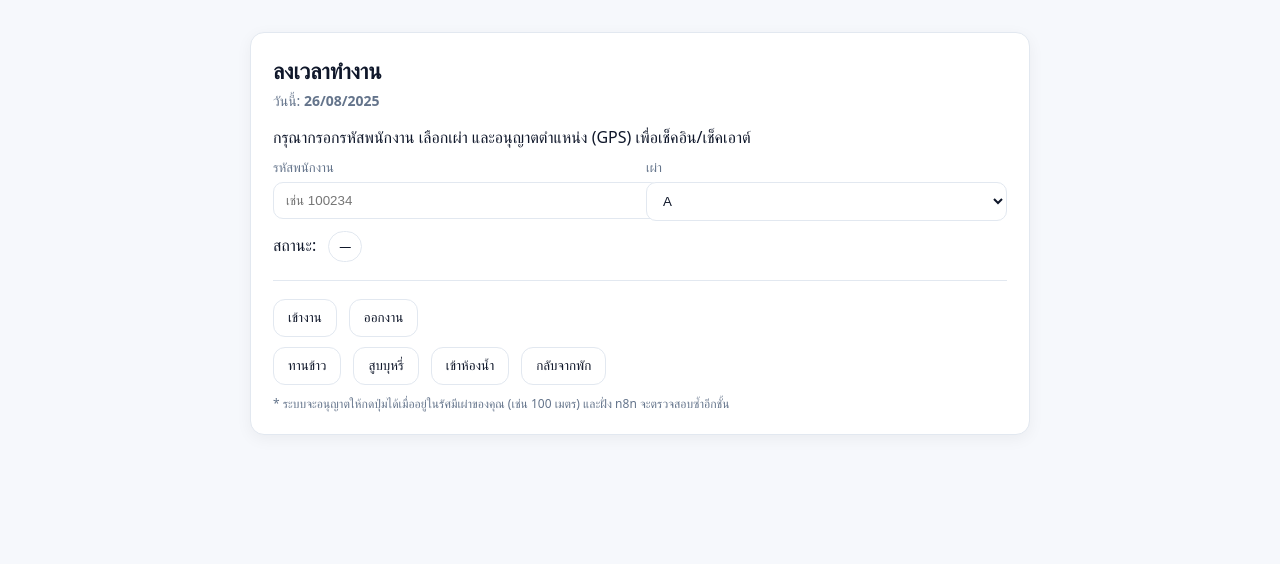
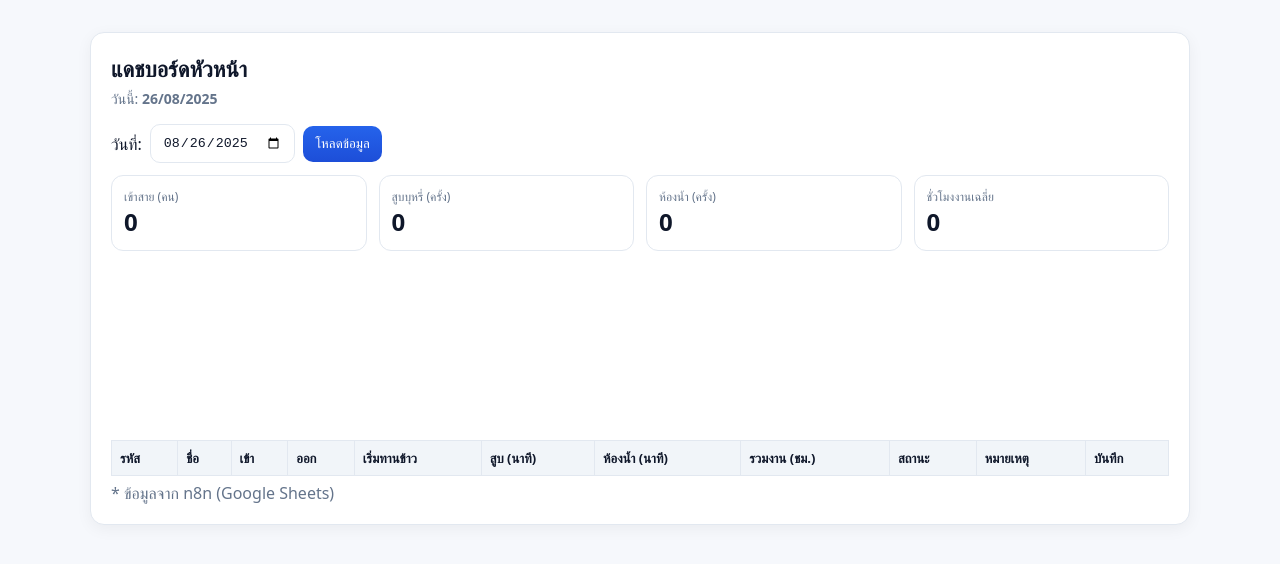
Before and after one commit to dreamtyr/Check-on-out, a plain HTML site: page employee.html in a window 1280 px wide. Drawn offline with nearby package versions, Linux system fonts and the light colour scheme; no server answers.

Commit message:
Update employee.html

```diff
--- a/employee.html
+++ b/employee.html
@@ -2,103 +2,106 @@
 <html lang="th">
 <head>
   <meta charset="utf-8">
-  <title>ลงเวลาทำงาน (พนักงาน)</title>
+  <title>แดชบอร์ดหัวหน้า</title>
   <meta name="viewport" content="width=device-width,initial-scale=1">
+  <script src="https://cdn.jsdelivr.net/npm/chart.js"></script>
   <style>
     :root{
-      /* ธีมฟ้า-ขาว */
-      --bg:#f6f8fc;
-      --card:#ffffff;
-      --text:#0f172a;
-      --muted:#64748b;
-      --line:#e2e8f0;
-      --blue:#2563eb;
-      --blue-2:#1d4ed8;
+      --bg:#f6f8fc; --card:#ffffff; --text:#0f172a; --muted:#64748b; --line:#e2e8f0;
+      --blue:#2563eb; --blue-2:#1d4ed8;
       --green-bg:#e8f5e9; --green:#166534;
       --yellow-bg:#fff8e1; --yellow:#92400e;
       --red-bg:#fee2e2; --red:#991b1b;
     }
     html,body{margin:0;padding:0;background:var(--bg);color:var(--text);font-family:system-ui,-apple-system,Segoe UI,Roboto,Arial}
-    .wrap{max-width:780px;margin:32px auto;padding:0 16px}
-    .card{background:var(--card);border:1px solid var(--line);border-radius:14px;padding:22px;box-shadow:0 4px 16px rgba(2,6,23,.05)}
+    .wrap{max-width:1100px;margin:32px auto;padding:0 16px}
+    .card{background:var(--card);border:1px solid var(--line);border-radius:14px;padding:20px;box-shadow:0 4px 16px rgba(2,6,23,.05)}
     h1{font-size:22px;margin:0 0 6px}
     .date{font-size:14px;color:var(--muted);margin-bottom:16px}
-    .row{display:flex;gap:12px;flex-wrap:wrap;margin:10px 0}
-    label{display:block;font-size:13px;color:var(--muted);margin-bottom:6px}
-    input,select{
+    .row{display:flex;gap:10px;flex-wrap:wrap;align-items:center}
+    input[type=date],button,select{
       background:#fff;color:var(--text);border:1px solid var(--line);
-      border-radius:10px;padding:10px 12px;outline:none;width:100%;
+      border-radius:10px;padding:10px 12px;outline:none
     }
-    input:focus,select:focus{border-color:var(--blue)}
-    .col{flex:1 1 240px}
-    .status{display:inline-block;border-radius:999px;padding:6px 10px;font-size:12px;margin-left:8px;border:1px solid var(--line)}
-    .s-green{background:var(--green-bg);color:var(--green)}
-    .s-yellow{background:var(--yellow-bg);color:var(--yellow)}
-    .s-red{background:var(--red-bg);color:var(--red)}
-    .btns button{
-      border:1px solid var(--line);background:#fff;color:var(--text);
-      border-radius:12px;padding:10px 14px;cursor:pointer;transition:.15s transform;
-    }
-    .btns button:hover{transform:translateY(-1px)}
-    .primary{background:linear-gradient(180deg,var(--blue),var(--blue-2));color:#fff;border:none}
-    .note{font-size:12px;color:var(--muted);margin-top:8px}
-    .hr{height:1px;background:var(--line);margin:18px 0}
-    .ok{color:#15803d}
-    .err{color:#b91c1c}
-    .foot{font-size:12px;color:#64748b;margin-top:10px}
+    input[type=date]:focus,select:focus{border-color:var(--blue)}
+    button{cursor:pointer}
+    .btn{background:linear-gradient(180deg,var(--blue),var(--blue-2));color:#fff;border:none}
+    .kpis{display:grid;grid-template-columns:repeat(4,1fr);gap:12px;margin-top:12px}
+    .k{background:#fff;border:1px solid var(--line);border-radius:12px;padding:12px}
+    .k .lbl{color:var(--muted);font-size:12px}
+    .k .num{font-weight:700;font-size:24px}
+    table{width:100%;border-collapse:collapse;margin-top:12px}
+    th,td{border:1px solid var(--line);padding:8px;font-size:13px;text-align:left}
+    th{background:#f1f5f9}
+    .status{padding:4px 8px;border-radius:999px;border:1px solid var(--line);font-size:12px}
+    .green{background:var(--green-bg);color:var(--green)}
+    .yellow{background:var(--yellow-bg);color:var(--yellow)}
+    .red{background:var(--red-bg);color:var(--red)}
+    .muted{color:var(--muted)}
   </style>
 </head>
 <body>
 <div class="wrap">
   <div class="card">
-    <h1>ลงเวลาทำงาน</h1>
+    <h1>แดชบอร์ดหัวหน้า</h1>
     <div class="date">วันนี้: <strong id="today"></strong></div>
-    <div class="sub">กรุณากรอกรหัสพนักงาน เลือกเผ่า และอนุญาตตำแหน่ง (GPS) เพื่อเช็คอิน/เช็คเอาต์</div>
 
-    <div class="row">
-      <div class="col">
-        <label>รหัสพนักงาน</label>
-        <input id="empId" placeholder="เช่น 100234" inputmode="numeric" autocomplete="off">
+    <div class="row" style="gap:8px;margin-bottom:8px">
+      <label>วันที่:</label>
+      <input type="date" id="date">
+      <button class="btn" onclick="load()">โหลดข้อมูล</button>
+    </div>
+
+    <div class="kpis">
+      <div class="k">
+        <div class="lbl">เข้าสาย (คน)</div>
+        <div class="num" id="k-late">0</div>
       </div>
-      <div class="col">
-        <label>เผ่า</label>
-        <select id="tribe">
-          <option value="">กำลังโหลด…</option>
-        </select>
+      <div class="k">
+        <div class="lbl">สูบบุหรี่ (ครั้ง)</div>
+        <div class="num" id="k-smoke">0</div>
+      </div>
+      <div class="k">
+        <div class="lbl">ห้องน้ำ (ครั้ง)</div>
+        <div class="num" id="k-toilet">0</div>
+      </div>
+      <div class="k">
+        <div class="lbl">ชั่วโมงงานเฉลี่ย</div>
+        <div class="num" id="k-avg-hrs">0</div>
       </div>
     </div>
 
-    <div class="row" style="align-items:center">
-      <div>สถานะ: <span id="status" class="status">—</span></div>
-      <div id="msg" class="note"></div>
-    </div>
+    <canvas id="chart" height="160" style="margin-top:12px"></canvas>
 
-    <div class="hr"></div>
-
-    <div class="row btns">
-      <button class="primary" onclick="send('checkin')">เข้างาน</button>
-      <button onclick="send('checkout')">ออกงาน</button>
-    </div>
-    <div class="row btns">
-      <button onclick="send('lunch')">ทานข้าว</button>
-      <button onclick="send('smoke_start')">สูบบุหรี่</button>
-      <button onclick="send('toilet_start')">เข้าห้องน้ำ</button>
-      <button onclick="send('break_back')">กลับจากพัก</button>
-    </div>
-
-    <div class="foot">
-      * ระบบจะอนุญาตให้กดปุ่มได้เมื่ออยู่ในรัศมีเผ่าของคุณ (เช่น 100 เมตร) และฝั่ง n8n จะตรวจสอบซ้ำอีกชั้น
-    </div>
+    <table id="tbl">
+      <thead>
+        <tr>
+          <th>รหัส</th>
+          <th>ชื่อ</th>
+          <th>เข้า</th>
+          <th>ออก</th>
+          <th>เริ่มทานข้าว</th>
+          <th>สูบ (นาที)</th>
+          <th>ห้องน้ำ (นาที)</th>
+          <th>รวมงาน (ชม.)</th>
+          <th>สถานะ</th>
+          <th>หมายเหตุ</th>
+          <th>บันทึก</th>
+        </tr>
+      </thead>
+      <tbody></tbody>
+    </table>
+    <div class="muted" style="margin-top:6px">* ข้อมูลจาก n8n (Google Sheets)</div>
   </div>
 </div>
 
 <script>
-  /* === แก้ค่านี้ให้เป็นโดเมน n8n ของคุณ === */
+  /* === เปลี่ยนให้เป็นโดเมน n8n ของคุณ === */
   const BASE_API   = 'https://YOUR-N8N-DOMAIN';
-  const API_EMP    = BASE_API + '/api/employee-event'; // POST
-  const API_TRIBES = BASE_API + '/api/tribes';         // GET
+  const API_SUM    = BASE_API + '/api/manager-summary'; // GET ?date=YYYY-MM-DD
+  const API_REMARK = BASE_API + '/api/manager-remark';   // POST {date, employeeId, remark, dateLocal}
 
-  // ฟังก์ชันวันที่ (ไทย)
+  // วันปัจจุบัน (ไทย)
   function getTodayLocal(){
     const now = new Date();
     const tz = new Date(now.getTime() - now.getTimezoneOffset()*60000);
@@ -107,100 +110,110 @@
     return { yyyyMmDd, ddMmYyyy:`${d}/${m}/${y}` };
   }
 
-  // แสดงวันที่ปัจจุบัน
-  (function showToday(){
+  // ตั้งค่าวันที่เริ่มต้น + โชว์บนหัวเว็บ
+  (function initDates(){
     const t = getTodayLocal();
-    const el = document.getElementById('today');
-    if(el) el.textContent = t.ddMmYyyy;
+    document.getElementById('today').textContent = t.ddMmYyyy;
+    document.getElementById('date').value = t.yyyyMmDd;
   })();
 
-  // โหลดเผ่าจาก API
-  async function loadTribes(){
-    const sel = document.getElementById('tribe');
+  let CHART;
+
+  async function load(){
+    const d = document.getElementById('date').value;
+    let data;
     try{
-      const r = await fetch(API_TRIBES);
-      if(!r.ok) throw new Error('HTTP '+r.status);
-      const tribes = await r.json();
-      sel.innerHTML = '';
-      tribes.forEach(t=>{
-        const name = t.Tribe || t.tribe || t.name;
-        if(name){
-          const op = document.createElement('option');
-          op.value = name;
-          op.textContent = name;
-          sel.appendChild(op);
-        }
+      const r = await fetch(`${API_SUM}?date=${encodeURIComponent(d)}`);
+      data = await r.json(); // { rows: [...], stats: {...} }
+    }catch(e){
+      alert('โหลดข้อมูลไม่สำเร็จ'); return;
+    }
+
+    // KPIs
+    const st = data.stats || {};
+    document.getElementById('k-late').textContent   = st.LateCount ?? 0;
+    document.getElementById('k-smoke').textContent  = st.SmokeCount ?? 0;
+    document.getElementById('k-toilet').textContent = st.ToiletCount ?? 0;
+    document.getElementById('k-avg-hrs').textContent = ((st.AvgWorkMins||0)/60).toFixed(2);
+
+    // กราฟ
+    drawChart(data);
+
+    // ตาราง
+    renderTable(data.rows || []);
+  }
+
+  function drawChart(data){
+    // ตัวอย่างง่าย: แสดง late/smoke/toilet เป็นแท่ง
+    const ctx = document.getElementById('chart').getContext('2d');
+    if(CHART) CHART.destroy();
+    CHART = new Chart(ctx, {
+      type: 'bar',
+      data: {
+        labels: ['เข้าสาย','สูบ (ครั้ง)','ห้องน้ำ (ครั้ง)'],
+        datasets: [{
+          label: 'สรุป',
+          data: [
+            data.stats?.LateCount || 0,
+            data.stats?.SmokeCount || 0,
+            data.stats?.ToiletCount || 0
+          ],
+          borderWidth: 1
+        }]
+      },
+      options: { responsive: true, scales: { y: { beginAtZero: true } }, plugins:{legend:{display:false}} }
+    });
+  }
+
+  function renderTable(rows){
+    const tb = document.querySelector('#tbl tbody');
+    tb.innerHTML = '';
+    rows.forEach(row=>{
+      const tr = document.createElement('tr');
+      const hrs = ((row.WorkTotalMins||0)/60).toFixed(2);
+      const col = (row.StatusColor||'').toLowerCase();
+      tr.innerHTML = `
+        <td>${row.EmployeeID||''}</td>
+        <td>${row.Name||''}</td>
+        <td>${row.CheckInTime||''}</td>
+        <td>${row.CheckOutTime||''}</td>
+        <td>${row.LunchStart||''}</td>
+        <td>${row.SmokeTotalMins||0}</td>
+        <td>${row.ToiletTotalMins||0}</td>
+        <td>${hrs}</td>
+        <td><span class="status ${col}">${row.StatusColor||''}</span></td>
+        <td><input id="rm-${row.Date}-${row.EmployeeID}" value="${(row.Remark||'').replace(/"/g,'&quot;')}"></td>
+        <td><button onclick="saveRemark('${row.Date}','${row.EmployeeID}')">บันทึก</button></td>
+      `;
+      tb.appendChild(tr);
+    });
+  }
+
+  async function saveRemark(dateFromRow, empId){
+    // ใช้วันที่จากช่องบนหน้าเป็น dateLocal เพื่อความชัดเจน
+    const t = getTodayLocal();                 // วันนี้ (ไทย)
+    const dateLocal = document.getElementById('date').value || t.yyyyMmDd;
+
+    const el = document.getElementById(`rm-${dateFromRow}-${empId}`);
+    const remark = el ? el.value : '';
+    try{
+      await fetch(API_REMARK, {
+        method:'POST',
+        headers:{'Content-Type':'application/json'},
+        body: JSON.stringify({
+          date: dateFromRow,      // แถวที่จะแก้ (ตรงกับข้อมูลในตาราง)
+          employeeId: empId,
+          remark,
+          dateLocal               // ส่งวันปัจจุบันไปด้วยเผื่อ backend log
+        })
       });
+      alert('บันทึกหมายเหตุแล้ว');
     }catch(e){
-      sel.innerHTML = '<option value="A">A</option><option value="B">B</option>';
+      alert('บันทึกไม่สำเร็จ');
     }
   }
-  loadTribes();
 
-  // ขอพิกัด
-  function getPos(){
-    return new Promise((res,rej)=>{
-      if(!navigator.geolocation){ rej(new Error('ไม่รองรับตำแหน่ง')); return; }
-      navigator.geolocation.getCurrentPosition(
-        p=>res({lat:p.coords.latitude,lng:p.coords.longitude}),
-        err=>rej(err),
-        {enableHighAccuracy:true,timeout:15000}
-      );
-    });
-  }
-  function nowISO(){ return new Date().toISOString(); }
-
-  function setStatus(color,text){
-    const el=document.getElementById('status');
-    el.className='status';
-    if(color==='green') el.classList.add('s-green');
-    else if(color==='yellow') el.classList.add('s-yellow');
-    else if(color==='red') el.classList.add('s-red');
-    el.textContent=text||color||'—';
-  }
-  function setMsg(ok,text){
-    const el=document.getElementById('msg');
-    el.className='note '+(ok?'ok':'err');
-    el.textContent=text||'';
-  }
-
-  async function send(action){
-    const employeeId=document.getElementById('empId').value.trim();
-    const tribe=document.getElementById('tribe').value;
-    if(!employeeId){ setMsg(false,'กรุณากรอกรหัสพนักงาน'); return; }
-    if(!tribe){ setMsg(false,'กรุณาเลือกเผ่า'); return; }
-
-    setMsg(true,'กำลังขอตำแหน่ง…');
-    let pos;
-    try{ pos=await getPos(); }
-    catch(e){ setMsg(false,'ต้องอนุญาตตำแหน่ง GPS'); return; }
-
-    const t=getTodayLocal();
-    setMsg(true,'กำลังส่งข้อมูล…');
-    try{
-      const r=await fetch(API_EMP,{
-        method:'POST',
-        headers:{'Content-Type':'application/json'},
-        body:JSON.stringify({
-          employeeId, tribe, action,
-          lat:pos.lat, lng:pos.lng,
-          clientTimeISO:nowISO(),
-          dateLocal:t.yyyyMmDd   // ส่งวันที่ปัจจุบันไปด้วย
-        })
-      });
-      const data=await r.json();
-      if(!data.allowed){
-        setStatus('red','นอกพื้นที่');
-        setMsg(false,data.reason||'ไม่ผ่านเงื่อนไข');
-        return;
-      }
-      setStatus(data.statusColor||'',data.statusColor||'—');
-      setMsg(true,data.message||'บันทึกสำเร็จ');
-    }catch(e){
-      setMsg(false,'ส่งไม่สำเร็จ: '+(e.message||e));
-      setStatus('red','ผิดพลาด');
-    }
-  }
+  load(); // โหลดข้อมูลครั้งแรก
 </script>
 </body>
 </html>
```
